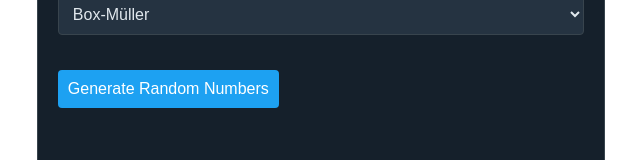
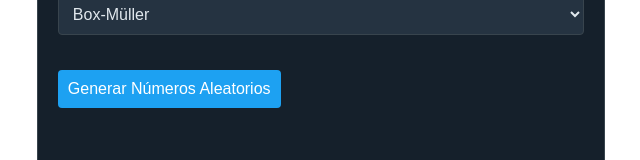
Before and after one commit to FrancoRav/simrng-vue, a Vue app: page / in a window 1280 px wide. Shown: the part 620-780 px from the top of the page, without its empty margins (319-959 px from the left). Built offline with nearby package versions, Linux system fonts and the light colour scheme.

Commit message:
fix: translate button

```diff
--- a/src/components/Random.vue
+++ b/src/components/Random.vue
@@ -41,7 +41,7 @@
             <input type="number" step="0.01" v-model="lambda">
         </span>
         <br>
-        <button class="gen" @click="generateRandomNumbers" :disabled='inprogress'>Generate Random Numbers</button>
+        <button class="gen" @click="generateRandomNumbers" :disabled='inprogress'>Generar Números Aleatorios</button>
         <br>
         <!--<keep-alive>
             <RecycleScroller v-if="generatedNumbers.length > 0" class="scroller" :items="generatedNumbers" :item-size="30"
```
